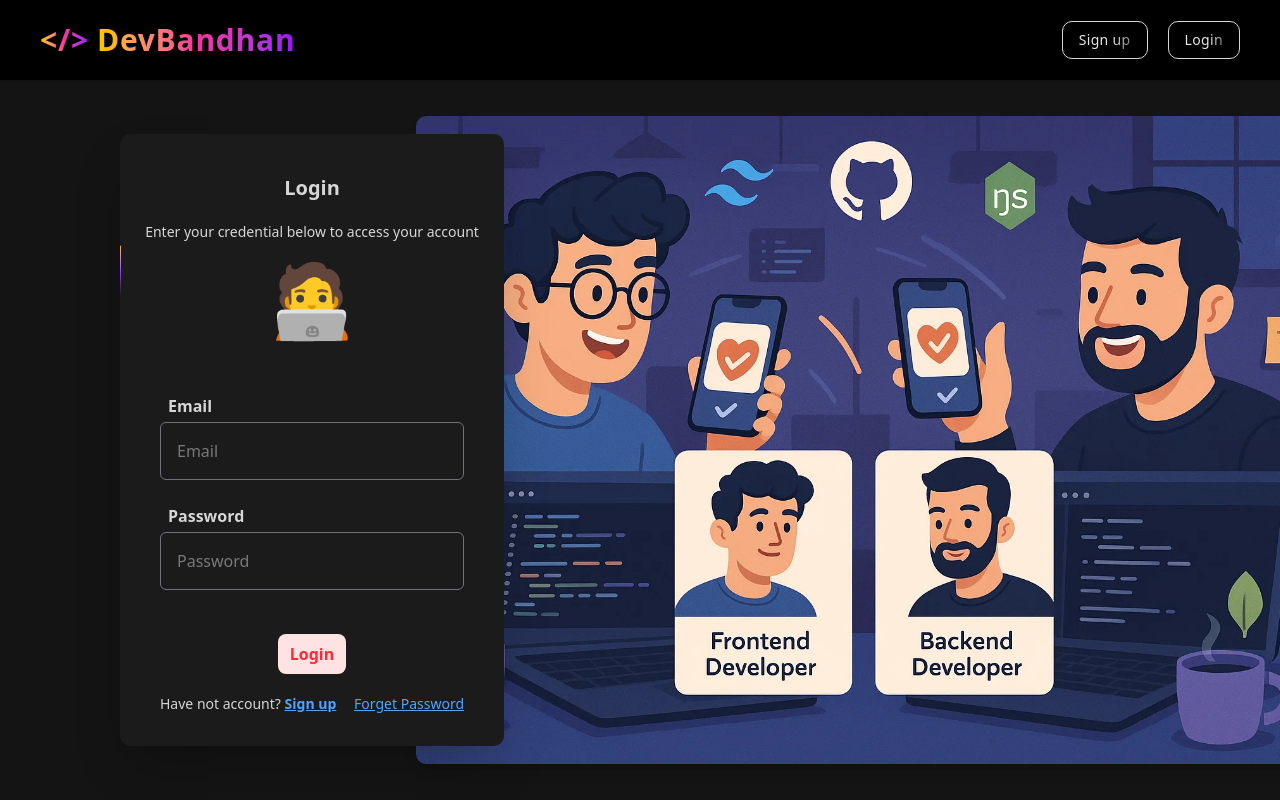
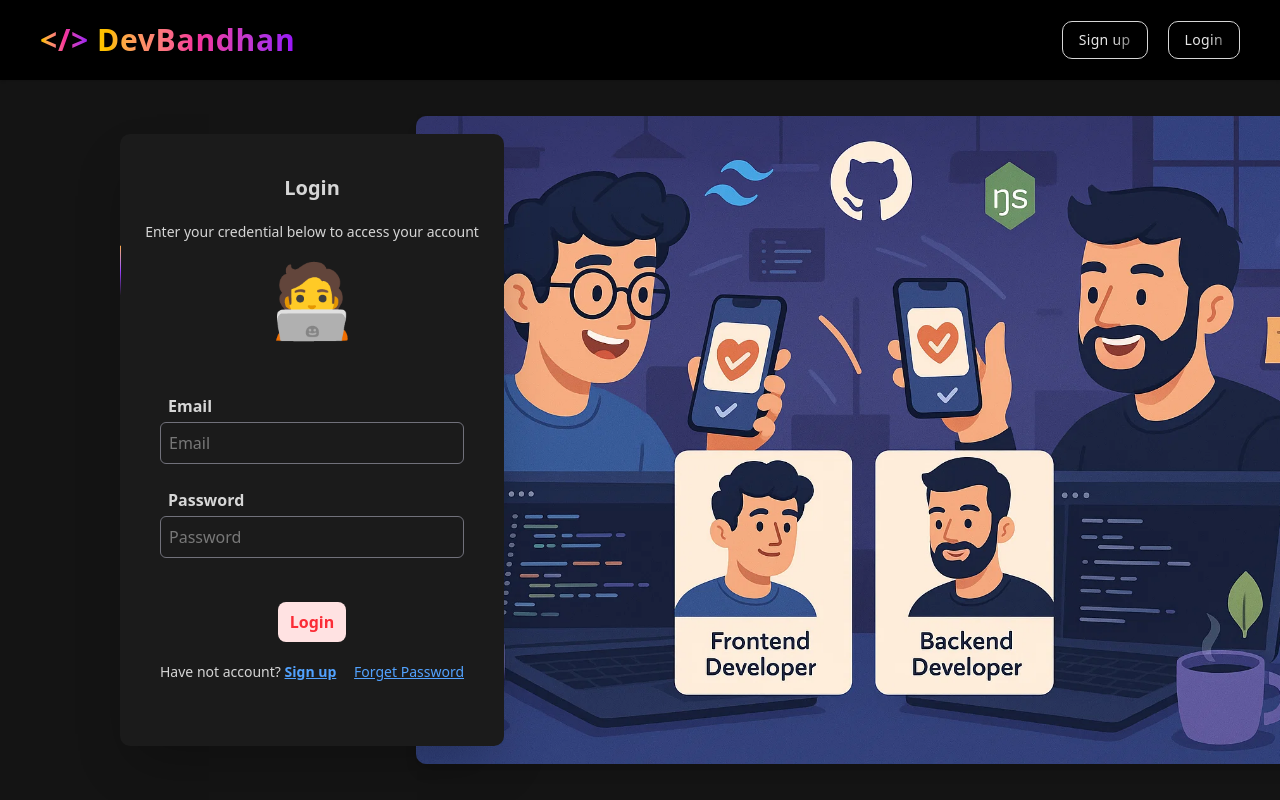
Before and after one commit to opdsbanasya/devBandhan, a React (Vite) app in the folder frontend/: page /login in a window 1280 px wide. Built offline with nearby package versions, Linux system fonts and the light colour scheme; no server answers.

Commit message:
fixing paading

```diff
--- a/frontend/src/Components/ui/Login.jsx
+++ b/frontend/src/Components/ui/Login.jsx
@@ -86,7 +86,7 @@ const Login = () => {
                     id="email"
                     name="email"
                     ref={email}
-                    className="p-2 md:p-4 border border-zinc-500 outline-none rounded-sm mb-3 md:mb-5 focus-within:border-zinc-400 text-[14px] md:text-lg lg:text-2xl xl:text-base"
+                    className="p-2 md:p-4 xl:p-2 border border-zinc-500 outline-none rounded-sm mb-3 md:mb-5 focus-within:border-zinc-400 text-[14px] md:text-lg lg:text-2xl xl:text-base"
                   />
 
                   <label
@@ -101,7 +101,7 @@ const Login = () => {
                     id="password"
                     name="password"
                     ref={password}
-                    className="p-2 md:p-4 border border-zinc-500 outline-none rounded-sm focus-within:border-zinc-400 text-[14px] md:text-lg lg:text-2xl xl:text-base"
+                    className="p-2 md:p-4 xl:p-2 border border-zinc-500 outline-none rounded-sm focus-within:border-zinc-400 text-[14px] md:text-lg lg:text-2xl xl:text-base"
                   />
 
                   <button
```
